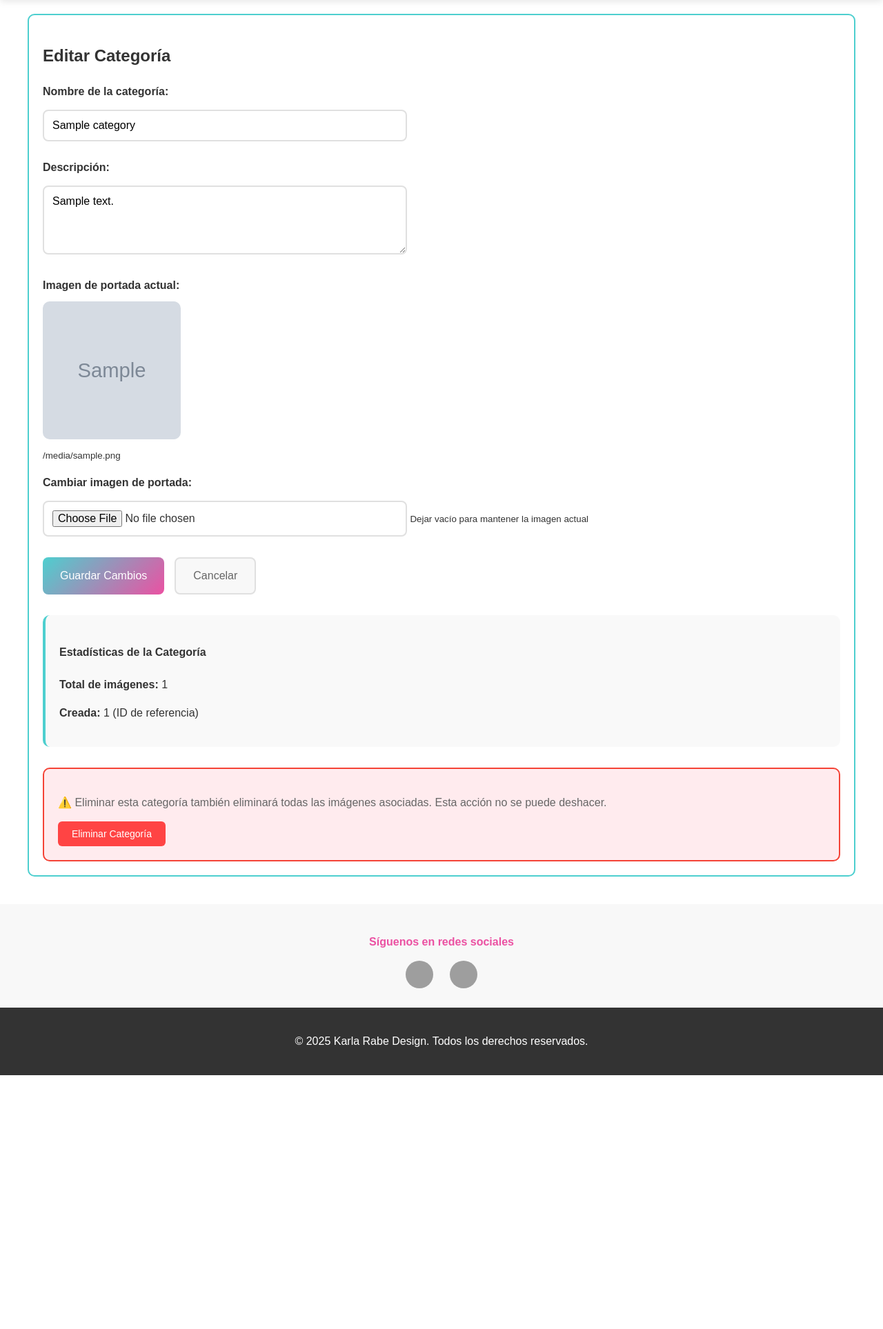
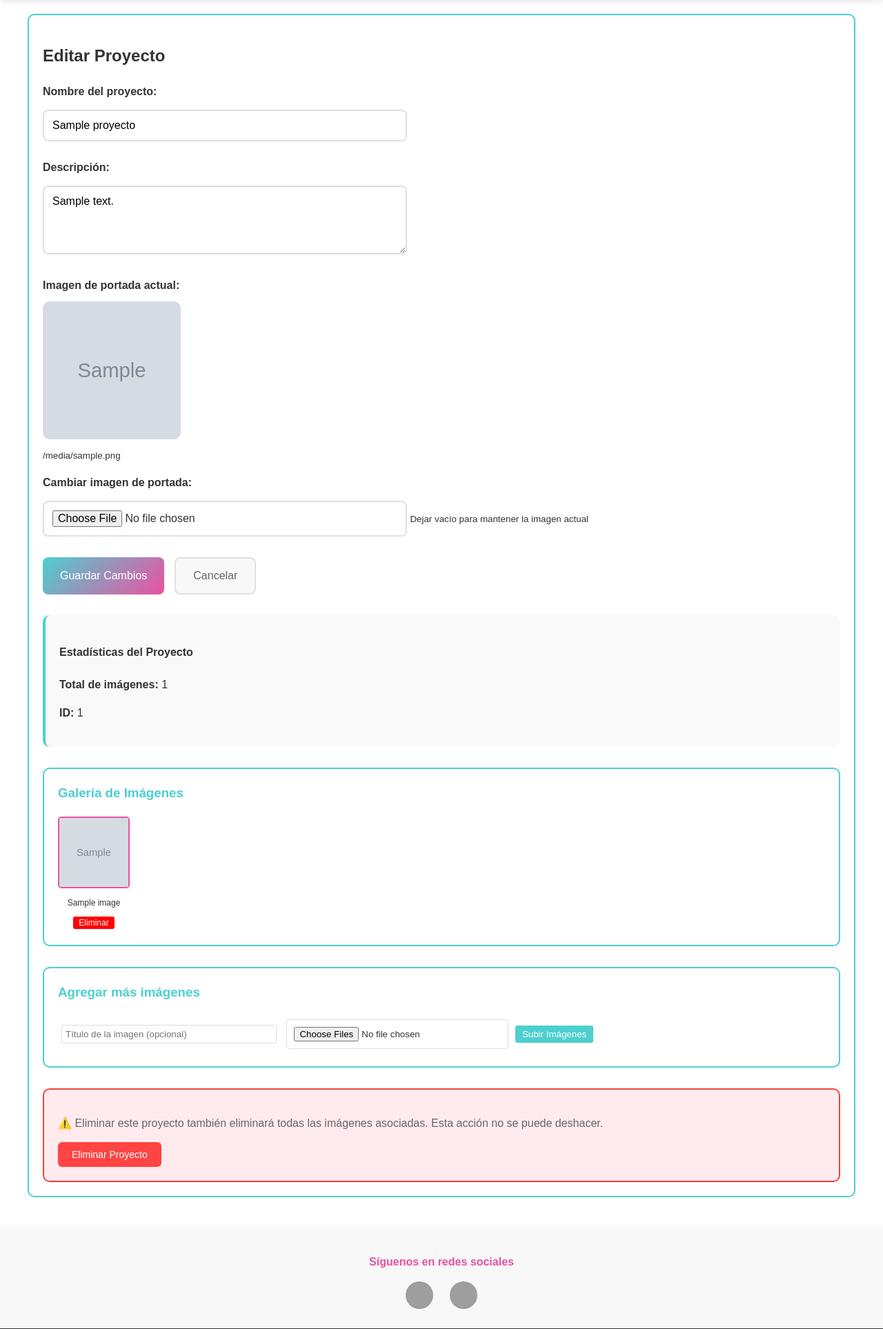
Before and after one commit to donpeperabe/Karla-Rabe-Design-Demo, a Python web app: template templates/dashboard/editar_categoria.html in a window 1280 px wide. Shown: the part 230-2157 px from the top of the page at 69% size. Before the commit the page ends 1789 px from the top, so only its background shows below. Run offline with Jinja, Linux system fonts and the light colour scheme; the template is opened without the code that fills it: most values are stand-ins (such as "Sample title", 1, 10 or a date in 2020); grey boxes marked "Sample" are stand-in pictures; grey boxes are pictures that could not be loaded.

Commit message:
Update editar_categoria.html

```diff
--- a/templates/dashboard/editar_categoria.html
+++ b/templates/dashboard/editar_categoria.html
@@ -2,26 +2,26 @@
 {% block content %}
 
 <div class="dashboard-section">
-    <h2>Editar Categoría</h2>
+    <h2>Editar Proyecto</h2>
 
-    <form method="POST" action="{{ url_for('editar_categoria', category_id=category.id) }}" enctype="multipart/form-data">
+    <form method="POST" enctype="multipart/form-data">
         <div class="form-group">
-            <label for="name">Nombre de la categoría:</label>
-            <input type="text" id="name" name="name" value="{{ category.name }}" required>
+            <label for="name">Nombre del proyecto:</label>
+            <input type="text" id="name" name="name" value="{{ proyecto.name }}" required>
         </div>
 
         <div class="form-group">
             <label for="description">Descripción:</label>
-            <textarea id="description" name="description" rows="4">{{ category.description or '' }}</textarea>
+            <textarea id="description" name="description" rows="4">{{ proyecto.description or '' }}</textarea>
         </div>
 
         <div class="form-group">
             <label for="cover_image">Imagen de portada actual:</label>
-            {% if category.cover_image %}
+            {% if proyecto.cover_image %}
             <div class="current-image">
-                <img src="{{ url_for('static', filename='uploads/' ~ category.cover_image) }}"
+                <img src="{{ url_for('static', filename='uploads/' ~ proyecto.cover_image) }}"
                      style="width: 200px; height: 200px; object-fit: cover; border-radius: 10px; display: block; margin: 10px 0;">
-                <small>{{ category.cover_image }}</small>
+                <small>{{ proyecto.cover_image }}</small>
             </div>
             {% else %}
             <p style="color: #666;">No hay imagen de portada</p>
@@ -38,24 +38,60 @@
         </div>
     </form>
 
-    <!-- Estadísticas de la categoría -->
+    <!-- Estadísticas del proyecto -->
     <div class="category-stats" style="margin-top: 30px; padding: 20px; background: #f9f9f9; border-radius: 10px;">
-        <h4>Estadísticas de la Categoría</h4>
-        <p><strong>Total de imágenes:</strong> {{ category.images|length }}</p>
-        <p><strong>Creada:</strong> {{ category.id }} (ID de referencia)</p>
+        <h4>Estadísticas del Proyecto</h4>
+        <p><strong>Total de imágenes:</strong> {{ proyecto.images|length }}</p>
+        <p><strong>ID:</strong> {{ proyecto.id }}</p>
     </div>
 
-    <!-- Eliminar categoría (con confirmación) -->
+    <!-- Galería de imágenes -->
+    {% if proyecto.images %}
+    <div style="margin-top: 30px; border: 2px solid #4DCFCF; padding: 20px; border-radius: 10px;">
+        <h3 style="color: #4DCFCF;">Galería de Imágenes</h3>
+        <div style="display: flex; flex-wrap: wrap; gap: 15px;">
+            {% for image in proyecto.images %}
+            <div style="text-align: center;">
+                <img src="{{ url_for('static', filename='uploads/' ~ image.filename) }}"
+                     style="width: 100px; height: 100px; object-fit: cover; border: 2px solid #EB51A2; border-radius: 5px;">
+                {% if image.title %}
+                <p style="margin: 5px 0; font-size: 12px;">{{ image.title }}</p>
+                {% endif %}
+                <form method="POST" action="{{ url_for('eliminar_imagen', image_id=image.id) }}"
+                      onsubmit="return confirm('¿Eliminar esta imagen?')" style="margin-top: 5px;">
+                    <button type="submit" style="background: red; color: white; border: none; padding: 2px 8px; border-radius: 3px; cursor: pointer; font-size: 12px;">
+                        Eliminar
+                    </button>
+                </form>
+            </div>
+            {% endfor %}
+        </div>
+    </div>
+    {% endif %}
+
+    <!-- Subir más imágenes -->
+    <div style="margin-top: 30px; border: 2px solid #4DCFCF; padding: 20px; border-radius: 10px;">
+        <h3 style="color: #4DCFCF;">Agregar más imágenes</h3>
+        <form method="POST" action="{{ url_for('subir_imagen', proyecto_id=proyecto.id) }}" enctype="multipart/form-data">
+            <input type="text" name="title" placeholder="Título de la imagen (opcional)"
+                   style="padding: 5px; margin: 5px; border: 1px solid #ddd; border-radius: 3px;">
+            <input type="file" name="image" accept="image/*" multiple required style="margin: 5px;">
+            <button type="submit" style="background: #4DCFCF; color: white; padding: 5px 10px; border: none; border-radius: 3px; cursor: pointer;">
+                Subir Imágenes
+            </button>
+        </form>
+    </div>
+
+    <!-- Eliminar proyecto (con confirmación) -->
     <div class="danger-zone" style="margin-top: 30px; padding: 20px; background: #ffebee; border: 2px solid #f44336; border-radius: 10px;">
         <p style="color: #666; margin-bottom: 15px;">
-            ⚠️ Eliminar esta categoría también eliminará todas las imágenes asociadas. Esta acción no se puede deshacer.
+            ⚠️ Eliminar este proyecto también eliminará todas las imágenes asociadas. Esta acción no se puede deshacer.
         </p>
-        <form method="POST" action="{{ url_for('dashboard_eliminar_categoria', category_id=category.id) }}"
-              onsubmit="return confirm('¿Estás segura de que quieres eliminar esta categoría? Se eliminarán {{ category.images|length }} imágenes.')">
-            <button type="submit" class="btn-danger">Eliminar Categoría</button>
+        <form method="POST" action="{{ url_for('eliminar_proyecto', proyecto_id=proyecto.id) }}"
+              onsubmit="return confirm('¿Estás segura de que quieres eliminar este proyecto? Se eliminarán {{ proyecto.images|length }} imágenes.')">
+            <button type="submit" class="btn-danger">Eliminar Proyecto</button>
         </form>
     </div>
 </div>
 
-
 {% endblock %}
```
